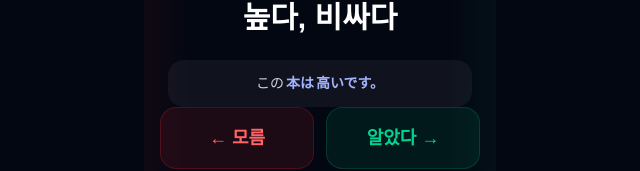
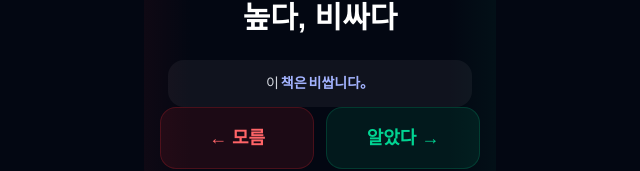
Before and after one commit to gnswlcn/Gojapan, a Next.js app: page /Gojapan/learn in a window 1280 px wide. Shown: the part 283-454 px from the top of the page, without its empty margins (320-960 px from the left). Built offline with nearby package versions, Linux system fonts and the light colour scheme.

Commit message:
fix: 예문 JP/KO 표시 방향 수정
아는 단어 → 일본어 표시 (읽을 수 있으므로)
모르는 단어 → 한국어 표시 (문맥 이해용)

https://claude.ai/code/session_01H5ctxT822VP7PdymxD4xSz

```diff
--- a/components/ExampleSentence.tsx
+++ b/components/ExampleSentence.tsx
@@ -14,8 +14,8 @@ export default function ExampleSentence({ segments, knownWords }: ExampleSentenc
     <div className="text-sm leading-relaxed text-center flex flex-wrap justify-center gap-x-0.5">
       {segments.map((seg, i) => {
         const isKnown = seg.wId !== null && knownSet.has(seg.wId);
-        // Known word → Korean (easy to read), Unknown → Japanese (learn the script)
-        const text = isKnown ? seg.ko : seg.jp;
+        // Known word → Japanese (can read it), Unknown → Korean (understand context)
+        const text = isKnown ? seg.jp : seg.ko;
         const isTarget = seg.wId !== null && !knownSet.has(seg.wId);
 
         return (
```
